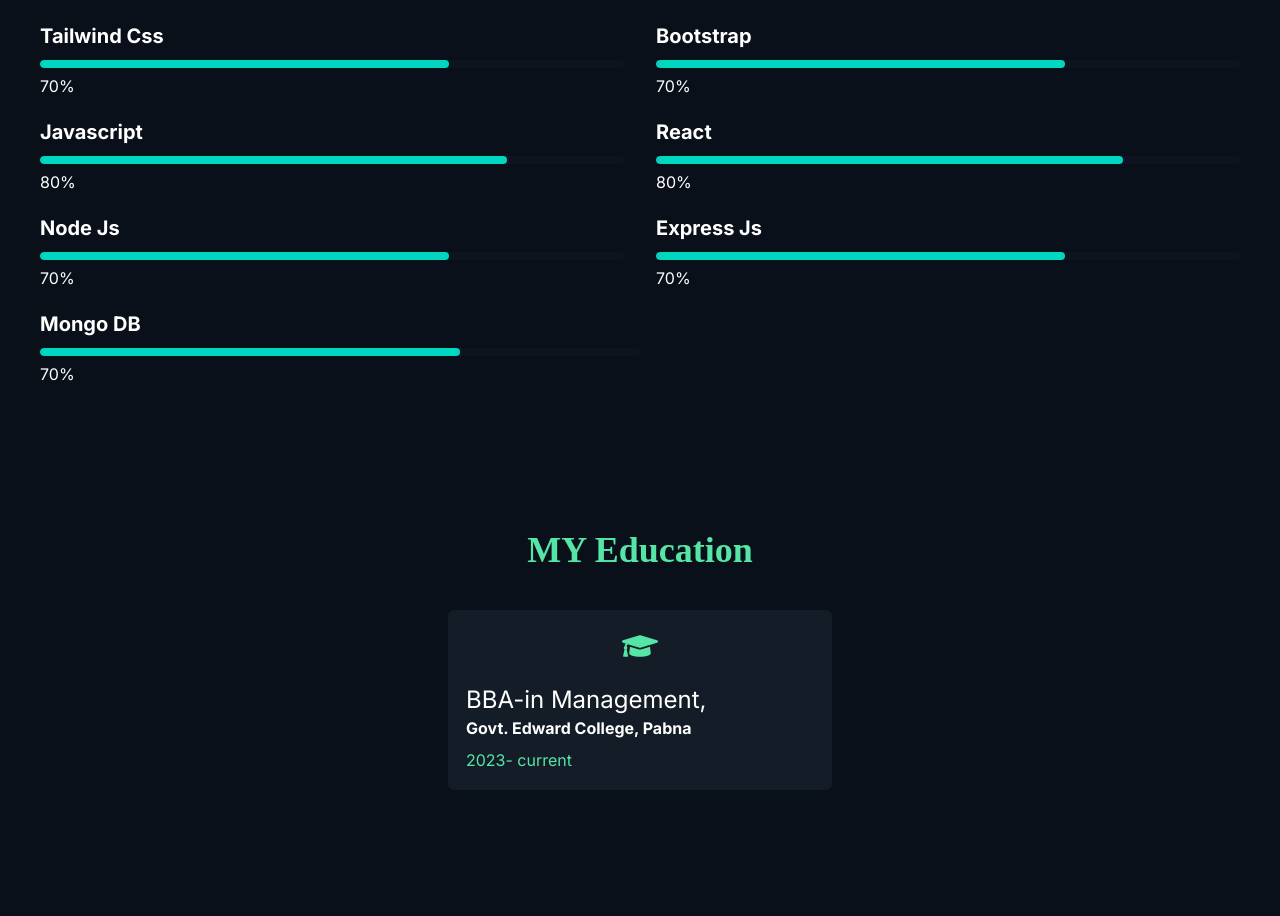
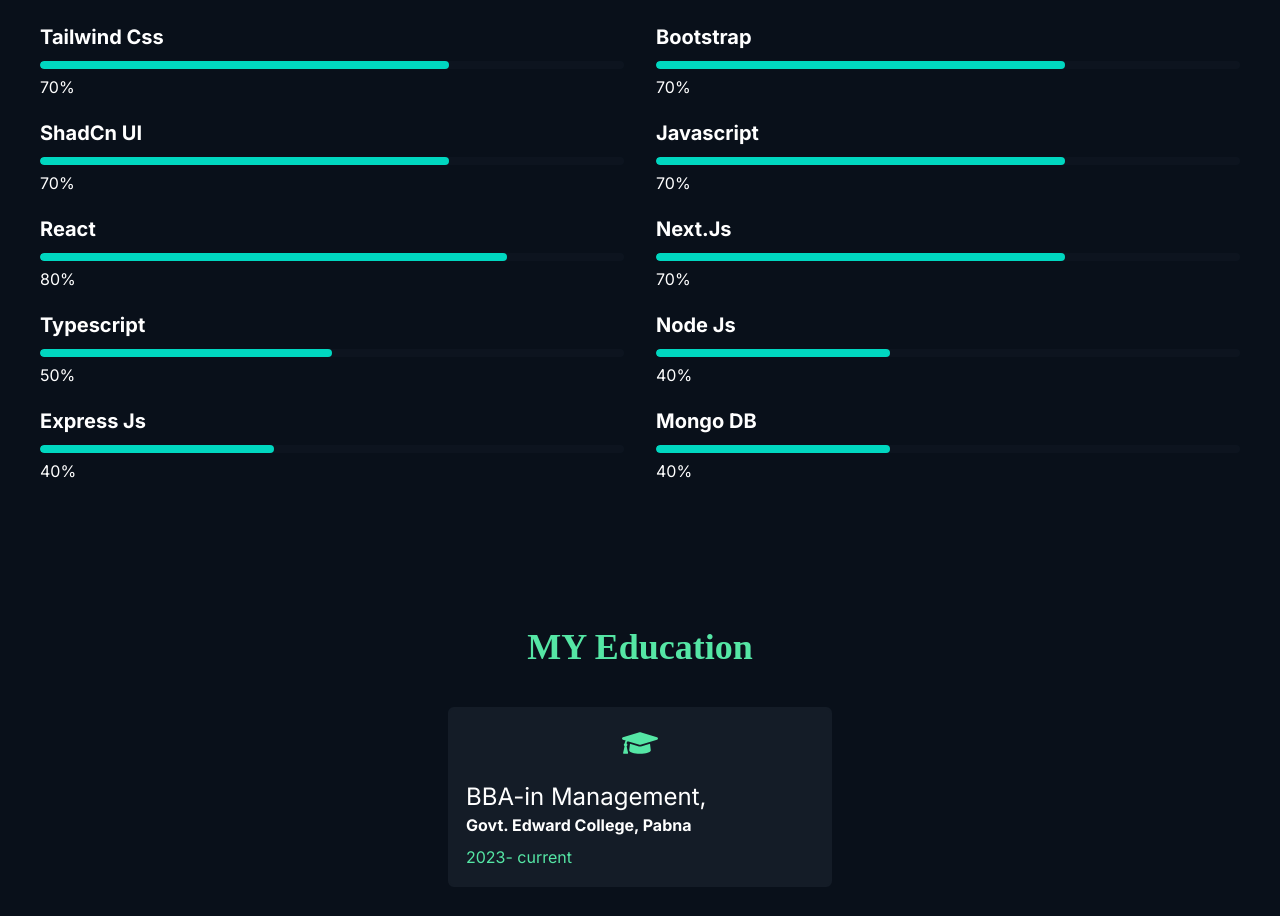
Before and after one commit to mohaiminul375/mohaiminul-s-portfolio, a React (Vite) app: page / in a window 1280 px wide. Shown: the part 1503-2419 px from the top of the page. Built offline with nearby package versions, Linux system fonts and the light colour scheme; a web font is replaced by a local one.

Commit message:
update sklls

```diff
--- a/src/Component/Banner/Banner.jsx
+++ b/src/Component/Banner/Banner.jsx
@@ -4,7 +4,7 @@ import { Slide } from "react-awesome-reveal";
 import { MdOutlineFileDownload } from "react-icons/md";
 import { FaFacebook, FaGithub, FaLinkedin } from "react-icons/fa";
 import { Link as RouterLink } from "react-router-dom";
-import { Link as ScrollLink} from "react-scroll";
+import { Link as ScrollLink } from "react-scroll";
 const Banner = () => {
   return (
     <div className="mx-10 md:mx-20 pt-28 md:pt-16" id="banner">
@@ -35,18 +35,27 @@ const Banner = () => {
               </span>
             </h3>
             <div className="mt-5 flex items-center text-3xl text-[#55E6A5] justify-start gap-5">
-              <RouterLink to='https://www.linkedin.com/in/md-mohaiminul-375m' target="_blank">
+              <RouterLink
+                to="https://www.linkedin.com/in/md-mohaiminul-375m"
+                target="_blank"
+              >
                 <FaLinkedin />
               </RouterLink>
-              <RouterLink  to='https://www.facebook.com/mohaiminulweb375' target="_blank">
-              <FaFacebook />
+              <RouterLink
+                to="https://www.facebook.com/mohaiminulweb375"
+                target="_blank"
+              >
+                <FaFacebook />
               </RouterLink>
-              <RouterLink to='https://github.com/mohaiminul375' target="_blank">
-              <FaGithub />
+              <RouterLink to="https://github.com/mohaiminul375" target="_blank">
+                <FaGithub />
               </RouterLink>
             </div>
             <div className="mt-5 flex items-center gap-3">
-              <ScrollLink to='contact' className="bg-[#55E6A5] px-3 rounded-md text-black md:py-3 font-medium flex items-center text-lg cursor-pointer">
+              <ScrollLink
+                to="contact"
+                className="bg-[#55E6A5] px-3 rounded-md text-black md:py-3 font-medium flex items-center text-lg cursor-pointer"
+              >
                 Hire Me
               </ScrollLink>
               <a href="https://drive.google.com/uc?export=download&id=1G15G1Tg1e5O9g_Bi2hwKW_pdXqSCSMv4">
@@ -59,9 +68,13 @@ const Banner = () => {
           </Slide>
         </div>
         {/* image */}
-        <div>
+        <div className="mt-5 md:mt-0">
           <Slide direction="right" triggerOnce={true} duration={3000}>
-            <img src={profile} alt="" />
+            <img
+              className="rounded-full border border-[#55E6A5] shadow-lg shadow-[#55E6A5] "
+              src={profile}
+              alt=""
+            />
           </Slide>
         </div>
       </div>
--- a/src/Component/Skills/Skills.jsx
+++ b/src/Component/Skills/Skills.jsx
@@ -57,11 +57,36 @@ const Skills = () => {
             </Zoom>
           </div>
         </div>
-        {/* row 3 */}
+        {/* row3 */}
         <div className="flex flex-col md:flex-row justify-between gap-8">
           <div className="md:w-1/2">
             <Zoom triggerOnce="false">
+              <h3 className="text-xl font-bold">ShadCn UI</h3>
+              <progress
+                className="progress progress-accent"
+                value="70"
+                max="100"
+              ></progress>
+              <span>70%</span>
+            </Zoom>
+          </div>
+          <div className="md:w-1/2">
+            <Zoom triggerOnce="false">
               <h3 className="text-xl font-bold">Javascript</h3>
+              <progress
+                className="progress progress-accent"
+                value="70"
+                max="100"
+              ></progress>
+              <span>70%</span>
+            </Zoom>
+          </div>
+        </div>
+        {/* row 3 */}
+        <div className="flex flex-col md:flex-row justify-between gap-8">
+          <div className=" md:w-1/2">
+            <Zoom triggerOnce="false">
+              <h3 className="text-xl font-bold">React</h3>
               <progress
                 className="progress progress-accent"
                 value="80"
@@ -72,23 +97,7 @@ const Skills = () => {
           </div>
           <div className=" md:w-1/2">
             <Zoom triggerOnce="false">
-              <h3 className="text-xl font-bold">React</h3>
-              <progress
-                className="progress progress-accent"
-                value="80"
-                max="100"
-              >
-                70%
-              </progress>
-              <span>80%</span>
-            </Zoom>
-          </div>
-        </div>
-        {/* row 4 */}
-        <div className="flex flex-col md:flex-row justify-between gap-8">
-          <div className="md:w-1/2">
-            <Zoom triggerOnce="false">
-              <h3 className="text-xl font-bold">Node Js</h3>
+              <h3 className="text-xl font-bold">Next.Js</h3>
               <progress
                 className="progress progress-accent"
                 value="70"
@@ -97,42 +106,52 @@ const Skills = () => {
               <span>70%</span>
             </Zoom>
           </div>
-          <div className=" md:w-1/2">
+        </div>
+        {/* row 4 */}
+        <div className="flex flex-col md:flex-row justify-between gap-8">
+          <div className="md:w-1/2">
             <Zoom triggerOnce="false">
-              <h3 className="text-xl font-bold">Express Js</h3>
+              <h3 className="text-xl font-bold">Typescript</h3>
               <progress
                 className="progress progress-accent"
-                value="70"
+                value="50"
                 max="100"
-              >
-                70%
-              </progress>
-              <span>70%</span>
+              ></progress>
+              <span>50%</span>
+            </Zoom>
+          </div>
+          <div className="md:w-1/2">
+            <Zoom triggerOnce="false">
+              <h3 className="text-xl font-bold">Node Js</h3>
+              <progress
+                className="progress progress-accent"
+                value="40"
+                max="100"
+              ></progress>
+              <span>40%</span>
             </Zoom>
           </div>
         </div>
         {/* row 4 */}
         <div className="flex flex-col md:flex-row justify-between gap-8">
+          <div className=" md:w-1/2">
+            <h3 className="text-xl font-bold">Express Js</h3>
+            <progress className="progress progress-accent" value="40" max="100">
+
+            </progress>
+            <span>40%</span>
+          </div>
           <div className="md:w-1/2">
             <Zoom triggerOnce="false">
               <h3 className="text-xl font-bold">Mongo DB</h3>
               <progress
                 className="progress progress-accent"
-                value="70"
+                value="40"
                 max="100"
               ></progress>
-              <span>70%</span>
+              <span>40%</span>
             </Zoom>
           </div>
-          {/* <div className=" md:w-1/2">
-            <h3 className="text-xl font-bold">Express Js</h3>
-            <progress
-              className="progress progress-accent"
-              value="70"
-              max="100"
-            >70%</progress>
-            <span>70%</span>
-          </div> */}
         </div>
       </div>
     </div>
```
